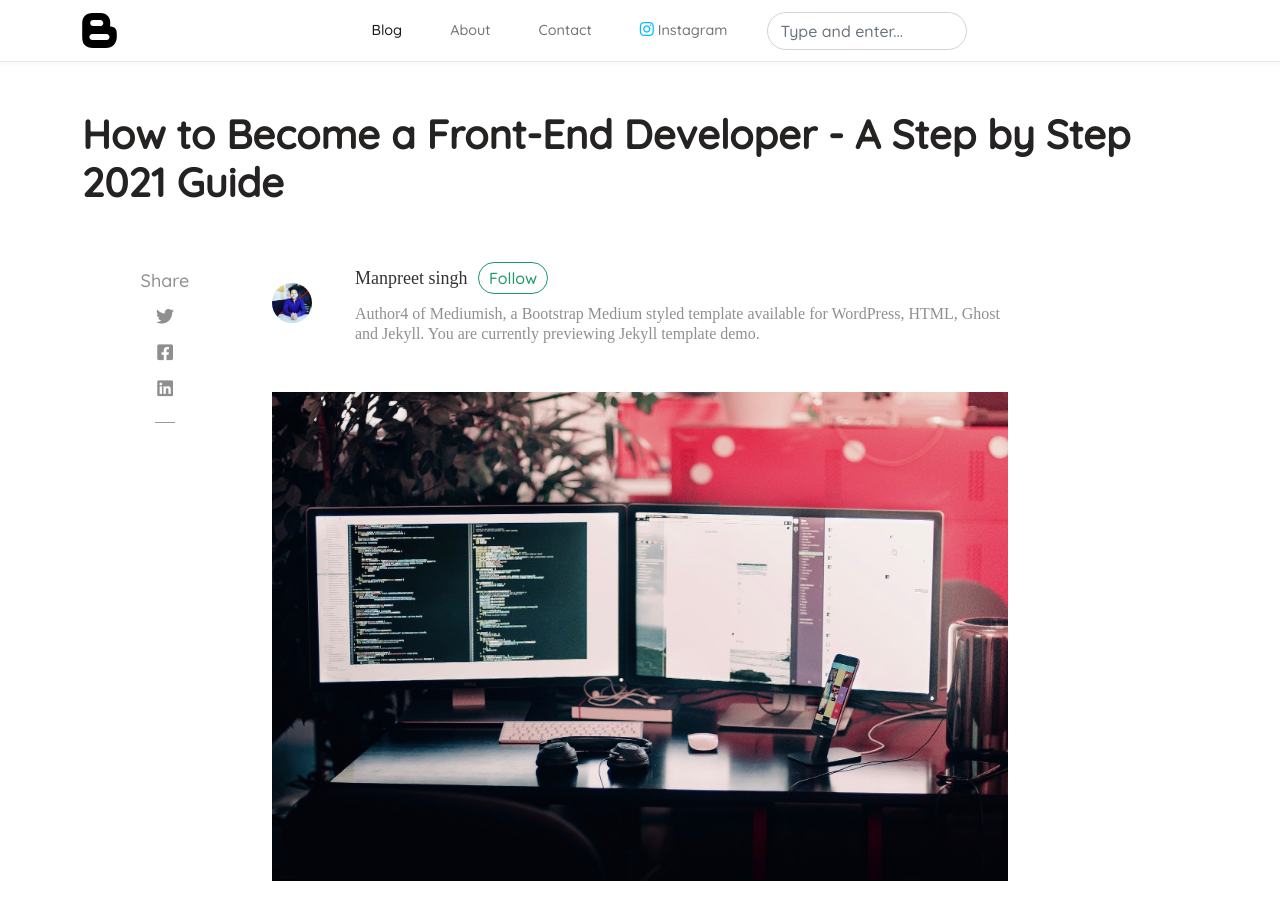
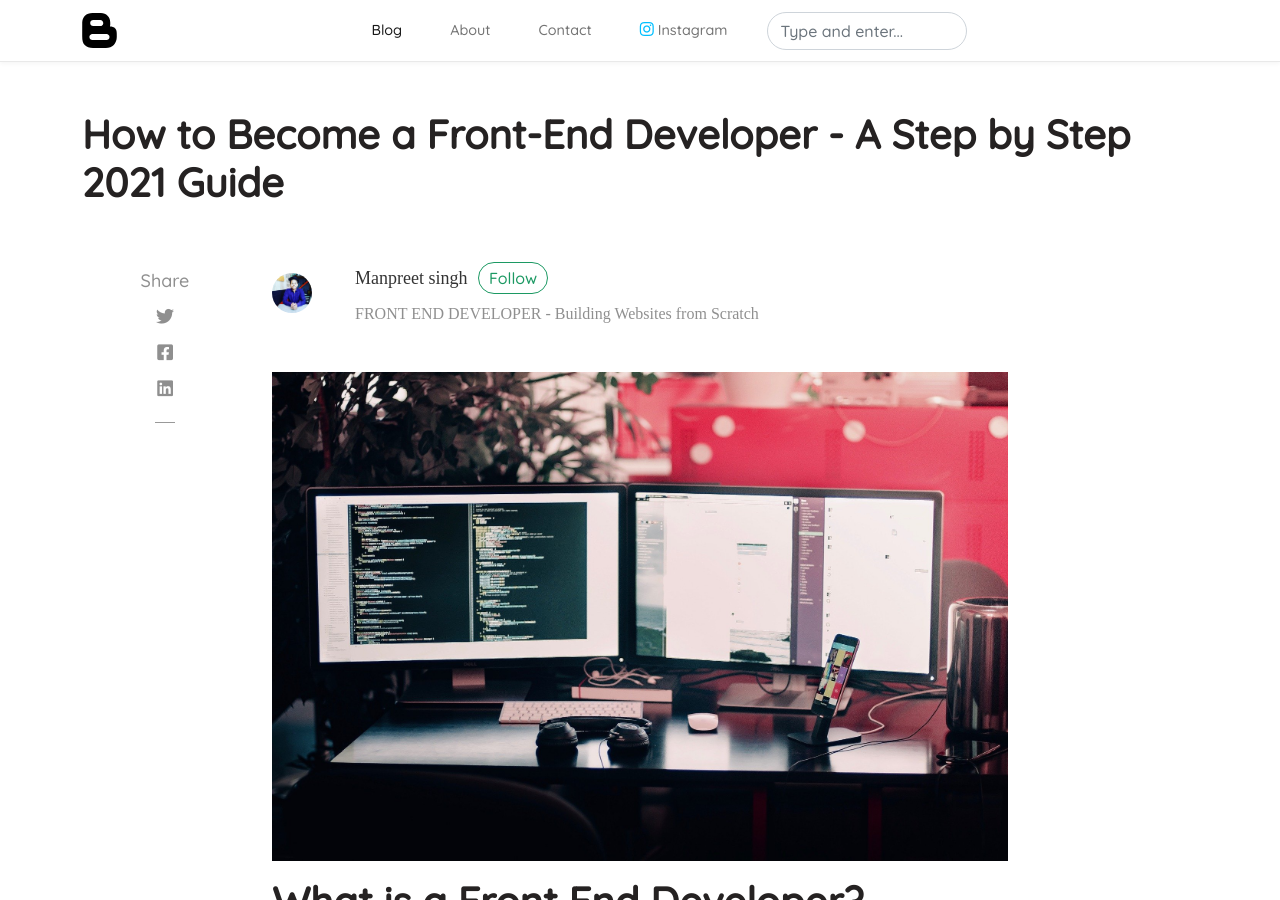
Before and after one commit to ManpreetChoudhary/thefrontendworld, a Jekyll site: the page built from _posts/2021-01-19- how-to-become-a-front-end-developer.md, in a window 1280 px wide and 900 px high. Built offline with Jekyll 4.4.1, drawn with Linux system fonts in a browser that asks for light colours; comment, search, counter and statistics services are not loaded.

Commit message:
Bio addded

```diff
--- a/_data/authors.yml
+++ b/_data/authors.yml
@@ -7,5 +7,5 @@ ram:
 Manpreet:
   name: Manpreet singh
   image: /assets/images/manpreet.png
-  bio: Author4 of Mediumish, a Bootstrap Medium styled template available for WordPress, HTML, Ghost and Jekyll. You are currently previewing Jekyll template demo.
+  bio: FRONT END DEVELOPER - Building Websites from Scratch
   github: https://github.com/ManpreetChoudhary
```
